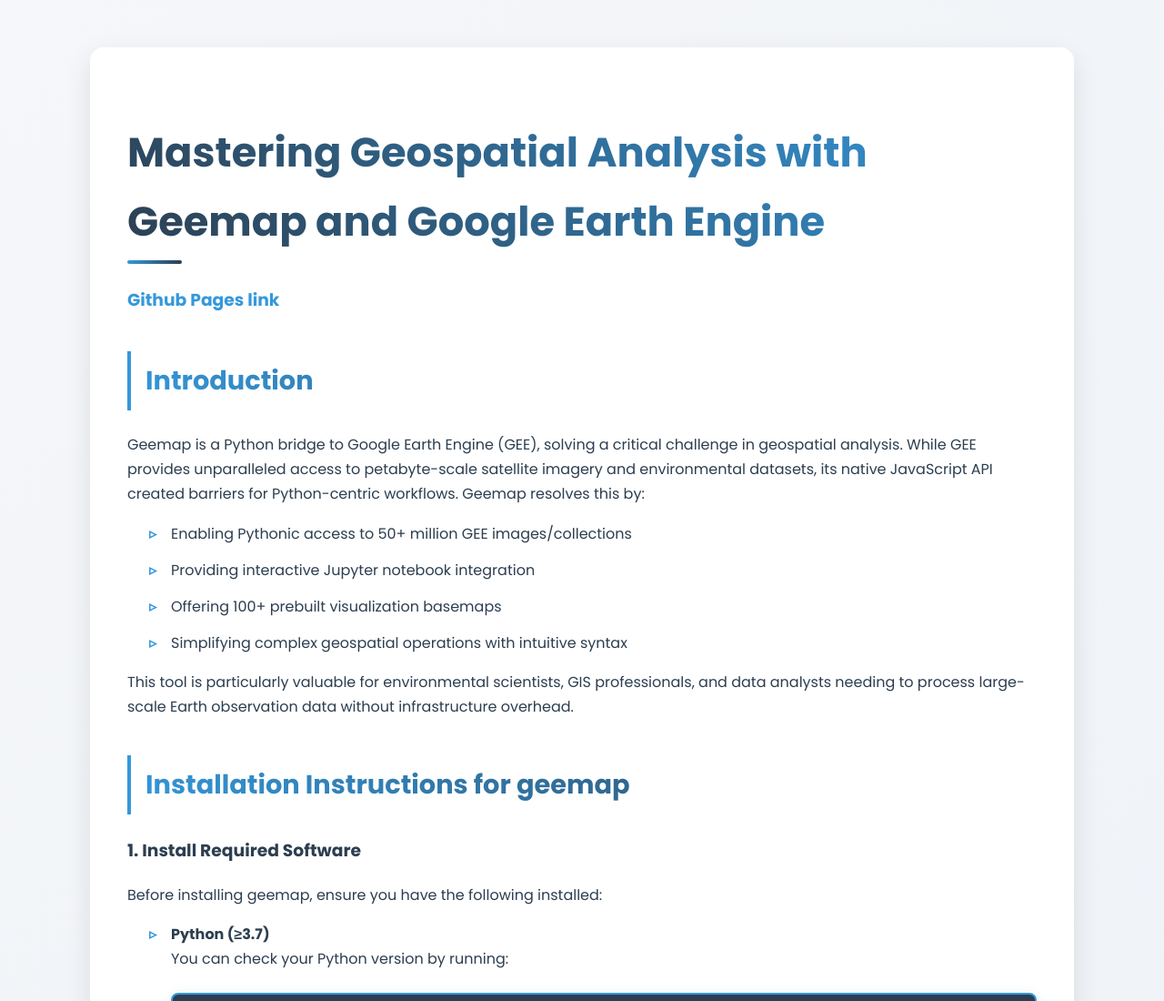
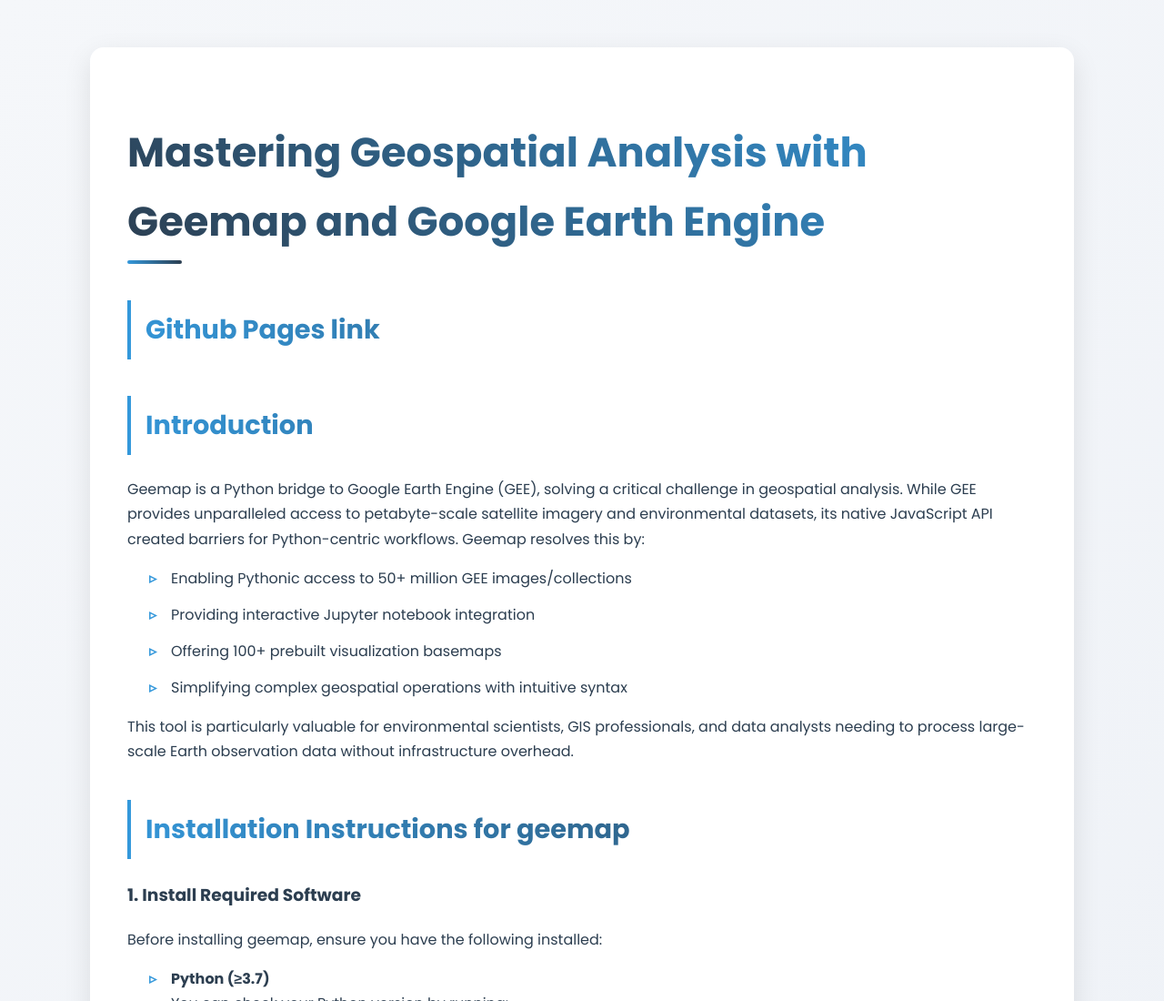
Before and after one commit to Sayeed-06/Exposition, a plain HTML site: page index.html in a window 1280 px wide. Shown: the top 1100 px of the page at 91% size. Drawn offline with Linux system fonts and the light colour scheme.

Commit message:
Update index.html

```diff
--- a/index.html
+++ b/index.html
@@ -216,7 +216,7 @@
             <!-- 1. Title -->
             <header>
                 <h1>Mastering Geospatial Analysis with Geemap and Google Earth Engine</h1>
-                <a href= "https://github.com/Sayeed-06/Exposition"><h3>Github Pages link </h3></a>
+                <a href= "https://github.com/Sayeed-06/Exposition"><h2>Github Pages link </h2></a>
             </header>
 
             <!-- 2. Introduction -->
```
